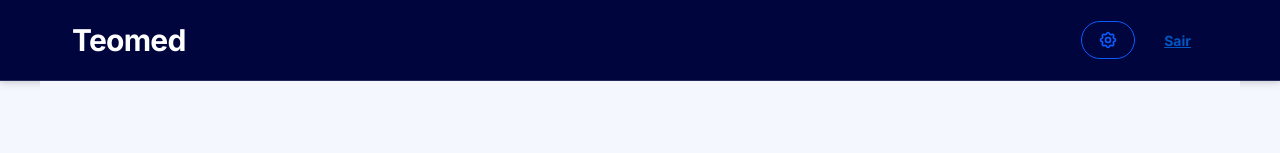
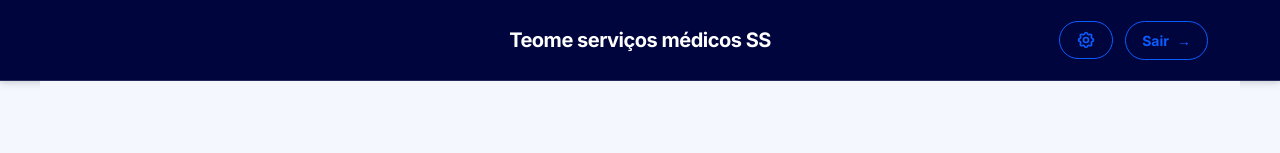
Before and after one commit to Teomed/teomed-app, a Next.js app in the folder frontend/: page /dashboard in a window 1280 px wide. Shown: the top 153 px of the page. Built offline with nearby package versions, Linux system fonts and the light colour scheme; no server answers; sample sign-in values are in the browser's storage.

Commit message:
chore(dashboard): update header title and logout button styling

```diff
--- a/frontend/src/app/dashboard/page.tsx
+++ b/frontend/src/app/dashboard/page.tsx
@@ -202,9 +202,14 @@ export default function Dashboard(): ReactElement {
   return (
     <div className="min-h-screen bg-surface-light text-text-primary">
       <header className="border-b border-white/15 bg-brand-800 shadow-nav">
-        <Container className="flex h-20 items-center justify-between">
-          <h1 className="text-2xl font-semibold tracking-tight text-text-white sm:text-3xl">Teomed</h1>
-          <div className="flex items-center gap-3">
+        <Container className="relative flex h-20 items-center">
+          <div className="absolute inset-0 flex items-center justify-center px-6">
+            <h1 className="text-lg font-semibold tracking-tight text-text-white sm:text-xl">
+              Teome serviços médicos SS
+            </h1>
+          </div>
+
+          <div className="ml-auto flex items-center gap-3">
             <Button
               onClick={() => router.push('/settings/security')}
               variant="secondary"
@@ -217,8 +222,9 @@ export default function Dashboard(): ReactElement {
                 <path strokeLinecap="round" strokeLinejoin="round" strokeWidth={2} d="M15 12a3 3 0 11-6 0 3 3 0 016 0z" />
               </svg>
             </Button>
-            <Button onClick={handleLogout} variant="textLink" size="small" className="text-text-white opacity-80 hover:opacity-100">
-              Sair
+            <Button onClick={handleLogout} variant="secondary" size="small" className="gap-2">
+              <span>Sair</span>
+              <span aria-hidden="true">→</span>
             </Button>
           </div>
         </Container>
```
